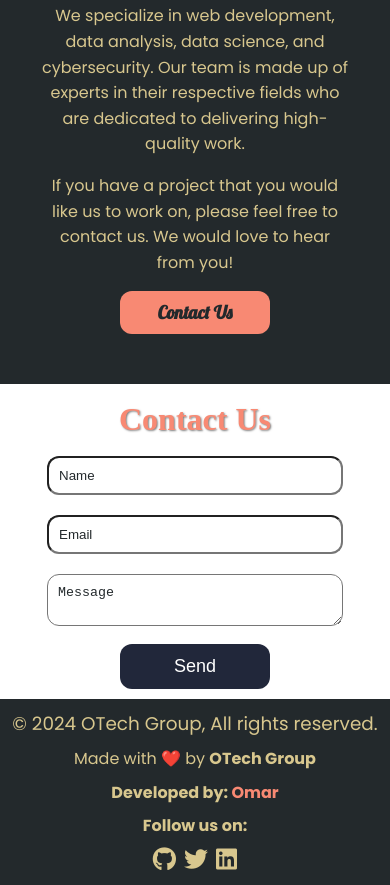
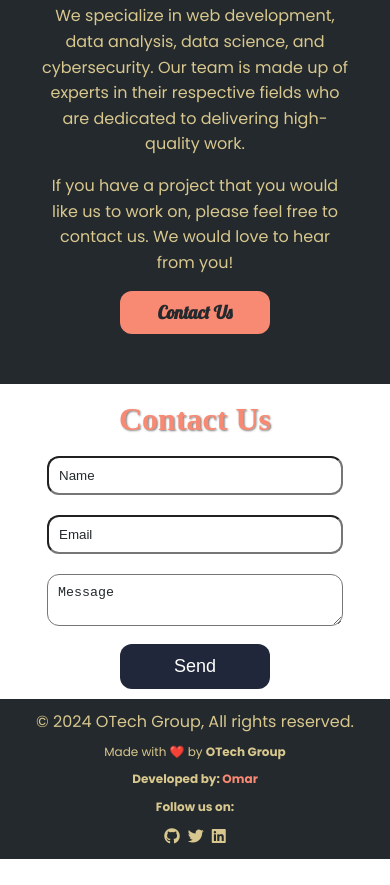
Before and after one commit to Pop2323/Frontend_Project_1, a plain HTML site: page index.html in a window 390 px wide. Shown: the part 3418-4303 px from the top of the page. After the commit the page ends 4277 px from the top, so only its background shows below. Drawn offline with Linux system fonts and the light colour scheme; a web font is replaced by a local one.

Commit message:
OTech_Frontend_Project_update_4

```diff
--- a/style.css
+++ b/style.css
@@ -669,7 +669,7 @@ body {
     align-items: center;
     background-color: var(--main-color);
     /* height: 50vh; */
-    margin: 10px;
+    padding: 10px;
 }
 .contact-title {
     font-family: var(--Saira-font);
@@ -797,3 +797,28 @@ body {
 .social-icons i:hover {
     color: var(--orange-color);
 }
+
+@media screen and (max-width: 1024px) {
+    .social-icons i {
+        font-size: 1.25rem;
+    }
+
+}
+
+@media screen and (max-width: 768px) {
+    .copyright {
+        font-size: 1rem;
+    }
+    .made-with-love {
+        font-size: 0.75rem;
+    }
+    .developed-by {
+        font-size: 0.75rem;
+    }
+    .follow-us {
+        font-size: 0.75rem;
+    }
+    .social-icons i {
+        font-size: 1rem;
+    }
+}
```
